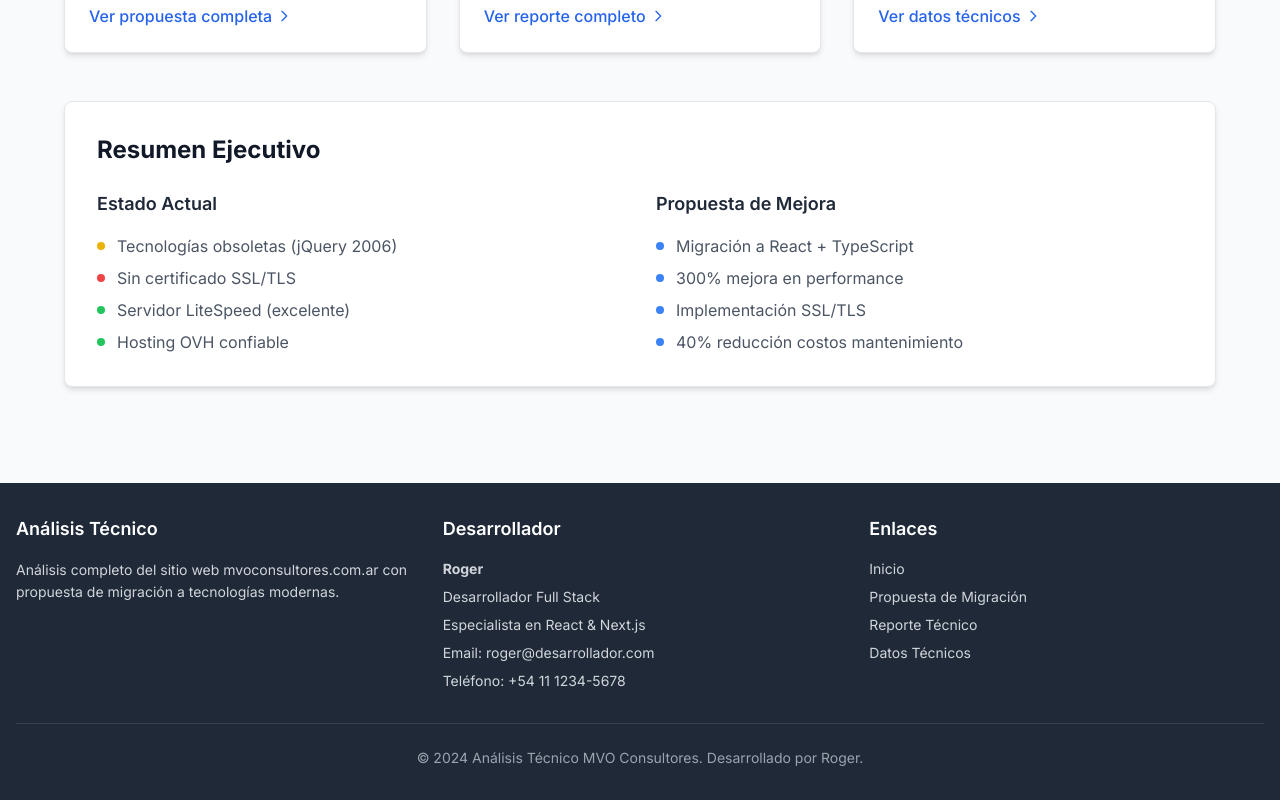
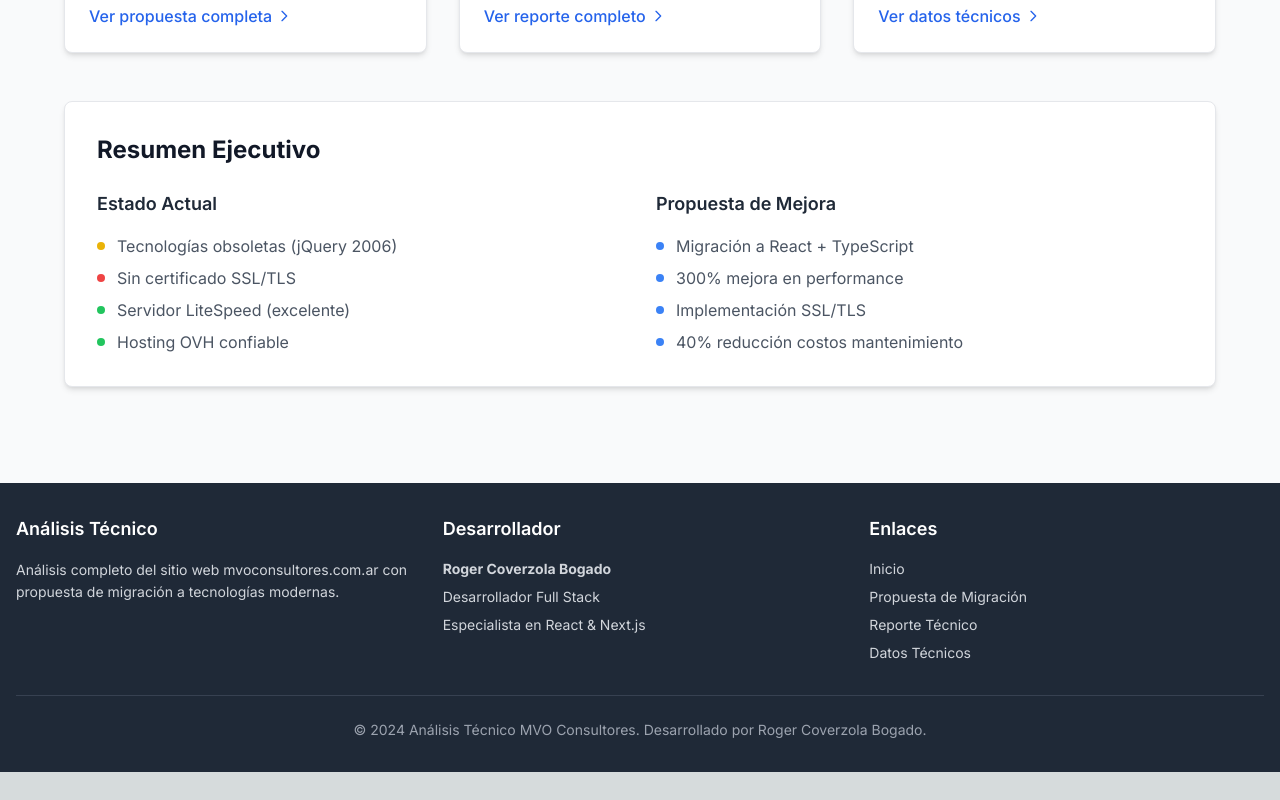
Before and after one commit to DIOLINK/mvo-consultores-analisis, a Next.js app: page / in a window 1280 px wide. Shown: the part 632-1432 px from the top of the page. After the commit the page ends 1404 px from the top, so only its background shows below. Built offline with nearby package versions, Linux system fonts and the light colour scheme.

Commit message:
Agregar configuración del plugin de Next.js en netlify.toml y actualizar dependencias en package.json y package-lock.json. Modificar el componente Footer para incluir un enlace al perfil de GitHub del desarrollador y mejorar la presentación del nombre.

```diff
--- a/components/Footer.tsx
+++ b/components/Footer.tsx
@@ -1,3 +1,5 @@
+import Link from "next/link";
+
 export default function Footer() {
   return (
     <footer className="bg-gray-800 dark:bg-gray-900 text-white py-8 mt-16 transition-colors duration-300">
@@ -15,11 +17,9 @@ export default function Footer() {
           <div>
             <h3 className="text-lg font-semibold mb-4">Desarrollador</h3>
             <div className="text-gray-300 dark:text-gray-400 text-sm space-y-2">
-              <p><strong>Roger</strong></p>
+              <Link href="https://github.com/DIOLINK" target="_blank" className="block hover:text-blue-400 transition-colors"><p><strong>Roger Coverzola Bogado</strong></p></Link>
               <p>Desarrollador Full Stack</p>
               <p>Especialista en React & Next.js</p>
-              <p>Email: roger@desarrollador.com</p>
-              <p>Teléfono: +54 11 1234-5678</p>
             </div>
           </div>
 
@@ -37,7 +37,7 @@ export default function Footer() {
 
         <div className="border-t border-gray-700 dark:border-gray-600 mt-8 pt-6 text-center">
           <p className="text-gray-400 dark:text-gray-500 text-sm">
-            © 2024 Análisis Técnico MVO Consultores. Desarrollado por Roger.
+            © 2024 Análisis Técnico MVO Consultores. Desarrollado por Roger Coverzola Bogado.
           </p>
         </div>
       </div>
--- a/package.json
+++ b/package.json
@@ -13,6 +13,7 @@
     "deploy": "npm run export && touch out/.nojekyll"
   },
   "dependencies": {
+    "@netlify/plugin-nextjs": "^5.13.0",
     "@tailwindcss/typography": "^0.5.16",
     "next": "^14.0.0",
     "react": "^18.2.0",
```
Also changed, not shown: 2 other files (tests, documents, lock files or other folders).
